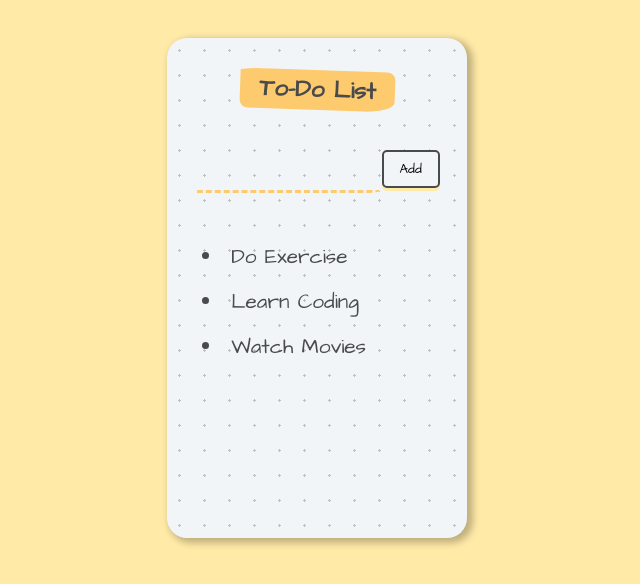
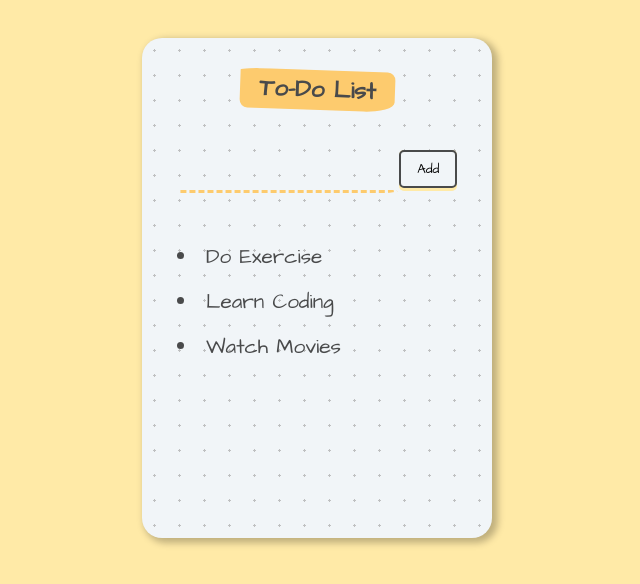
Before and after one commit to PRAVIRAT/To-Do-List, a React (Vite) app: page / in a window 1280 px wide. Shown: the top 584 px of the page, without its empty margins (323-963 px from the left). Built offline with nearby package versions, Linux system fonts and the light colour scheme.

Commit message:
heigth change commit

```diff
--- a/public/styles.css
+++ b/public/styles.css
@@ -14,10 +14,10 @@ body {
 
 .container {
   width: 100%;
-  height: auto;
+  height: 100%;
   min-height: 500px;
-  max-width: 500px;
-  min-width: 250px;
+  max-width: 550px;
+  min-width: 350px;
   background: #f1f5f8;
   background-image: radial-gradient(#bfc0c1 7.2%, transparent 0);
   background-size: 25px 25px;
```
